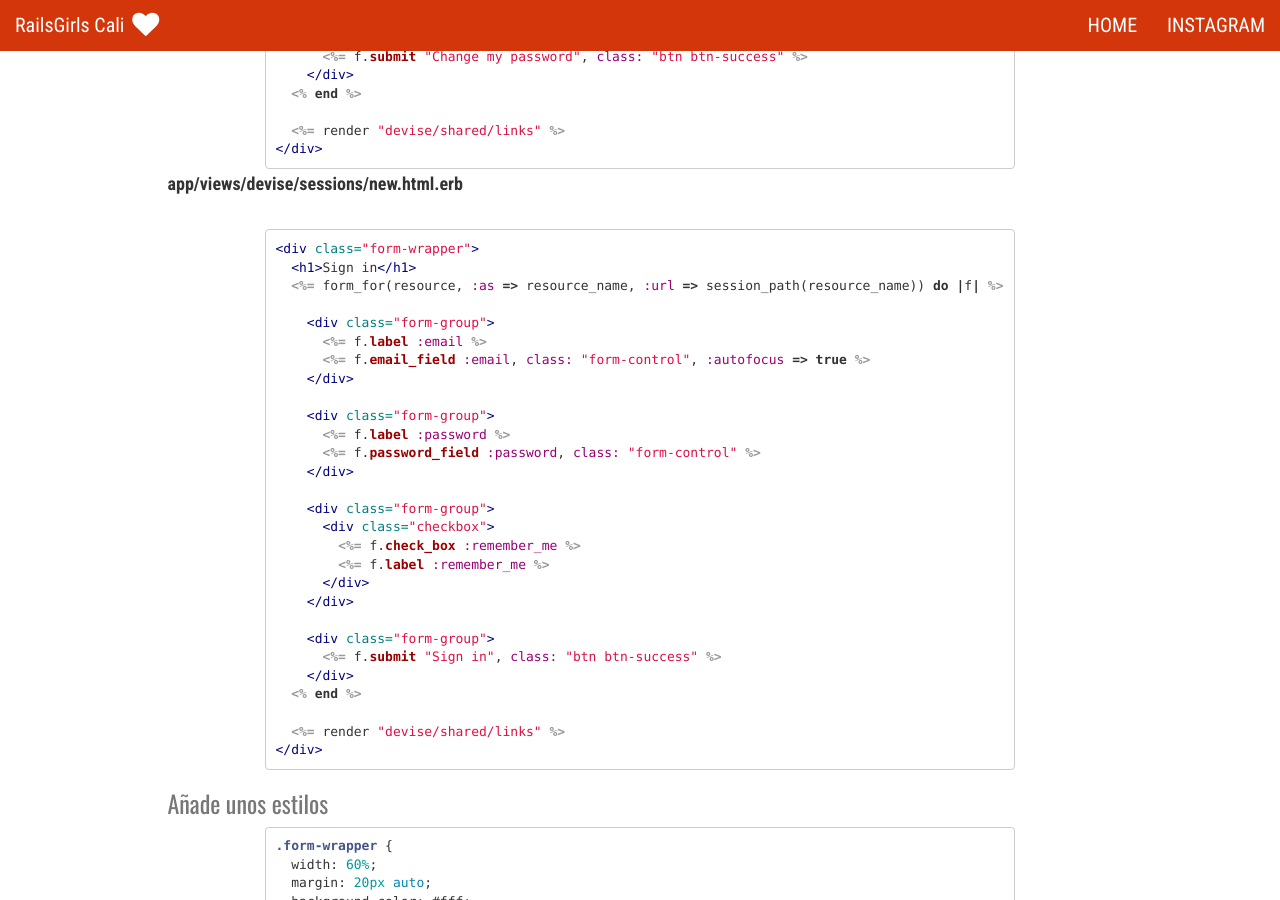
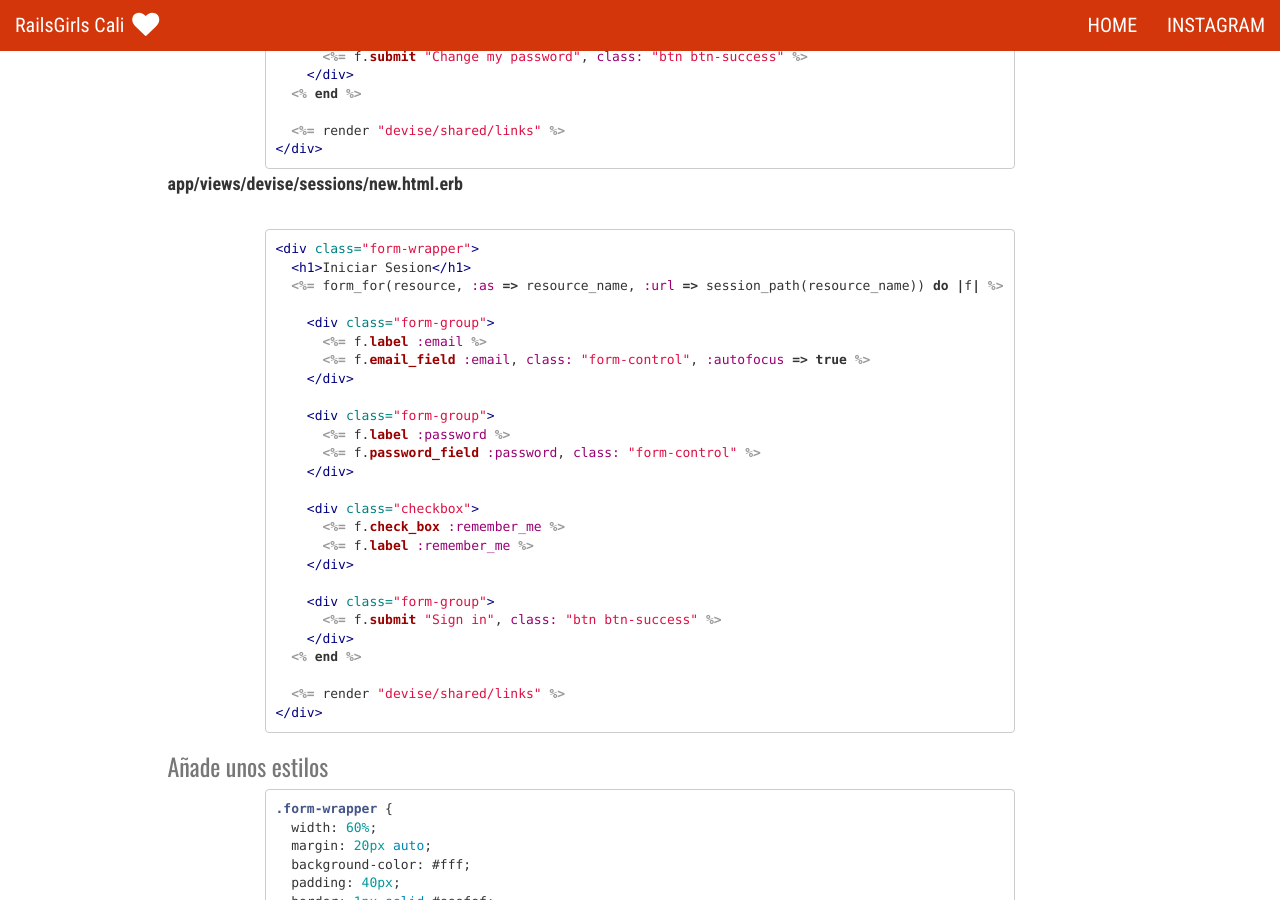
Before and after one commit to railsgirls-cali/railsgirls-cali.github.io, a Jekyll site: the page built from _pages/instagram.md, in a window 1280 px wide and 900 px high, scrolled down 11495 px. Built offline with Jekyll 4.4.1, drawn with Linux system fonts in a browser that asks for light colours; nearby versions of some CDN libraries; Markdown is read by kramdown in place of the engine named in the settings; some of the changed text lies outside the part shown.

Commit message:
Minimal changes before merge

````diff
--- a/_pages/instagram.md
+++ b/_pages/instagram.md
@@ -590,7 +590,7 @@ Muestra todas las rutas disponibles para tu aplicación. Podrás añadir más a
 
 ```rhtml
 <div class="form-wrapper">
-  <h1>Sign in</h1>
+  <h1>Iniciar Sesion</h1>
   <%= form_for(resource, :as => resource_name, :url => session_path(resource_name)) do |f| %>
 
     <div class="form-group">
@@ -603,11 +603,9 @@ Muestra todas las rutas disponibles para tu aplicación. Podrás añadir más a
       <%= f.password_field :password, class: "form-control" %>
     </div>
 
-    <div class="form-group">
-      <div class="checkbox">
-        <%= f.check_box :remember_me %>
-        <%= f.label :remember_me %>
-      </div>
+    <div class="checkbox">
+      <%= f.check_box :remember_me %>
+      <%= f.label :remember_me %>
     </div>
 
     <div class="form-group">
````
Also changed, not shown: other parts of _pages/instagram.md (+3 -1 lines).
